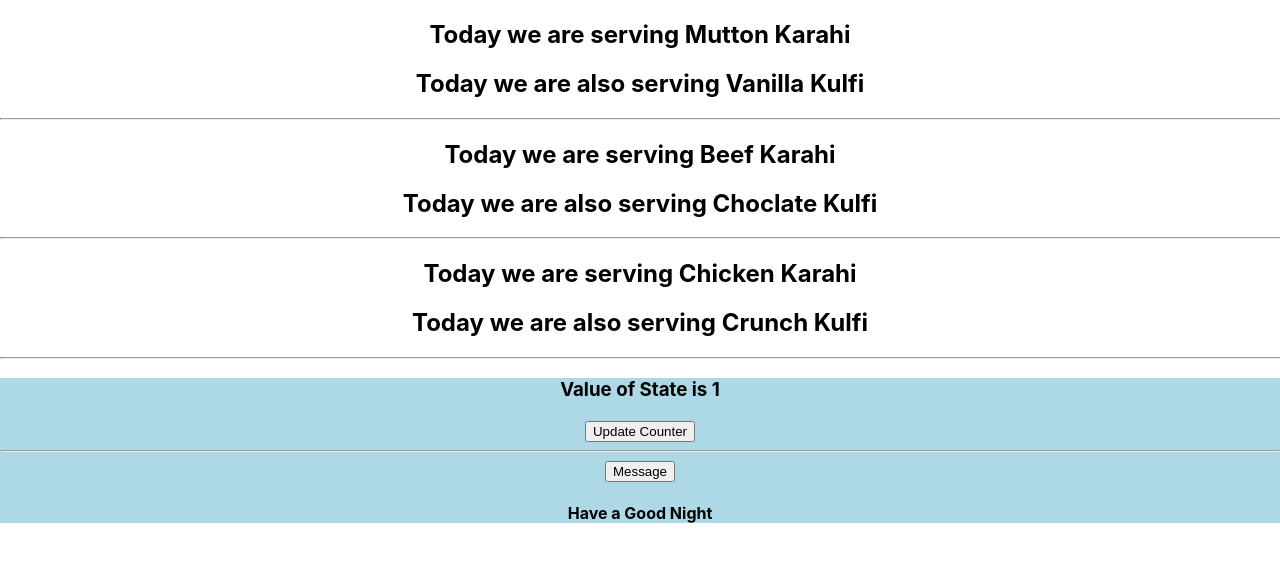
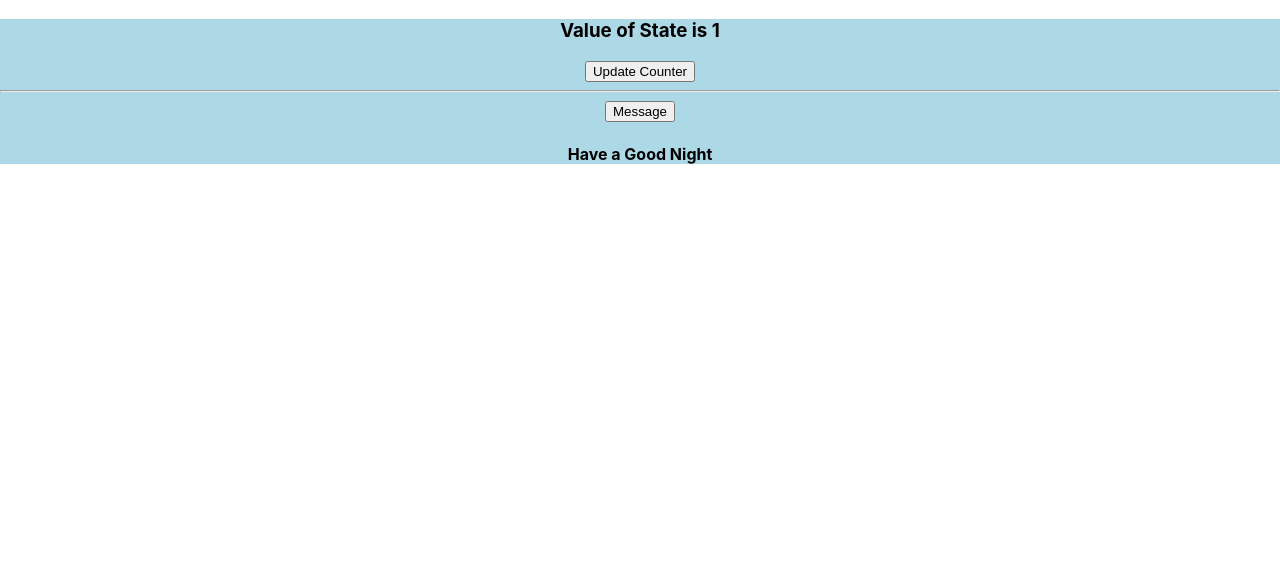
Before and after one commit to Syed-Talha-Hussain/Bootcamp-React-Practice_App, a React (Create React App) app: page / in a window 1280 px wide. Shown: the top 562 px of the page. Built offline with nearby package versions, Linux system fonts and the light colour scheme.

Commit message:
6th update in main.yml

```diff
--- a/src/App.js
+++ b/src/App.js
@@ -1,18 +1,18 @@
 import React from 'react';
 import './App.css';
-import Dinner from './dinner';
+// import Dinner from './dinner';
 import State from './state';
 
 function App() {
   return (
     <div className="container">
 
-      <Dinner dishName="Mutton" sweetName="Vanilla"/>
+      {/* <Dinner dishName="Mutton" sweetName="Vanilla"/>
       <hr />
       <Dinner dishName="Beef" sweetName="Choclate"/>
       <hr />
       <Dinner dishName="Chicken" sweetName="Crunch"/>
-      <hr />
+      <hr /> */}
       <State />
 
     </div>
```
